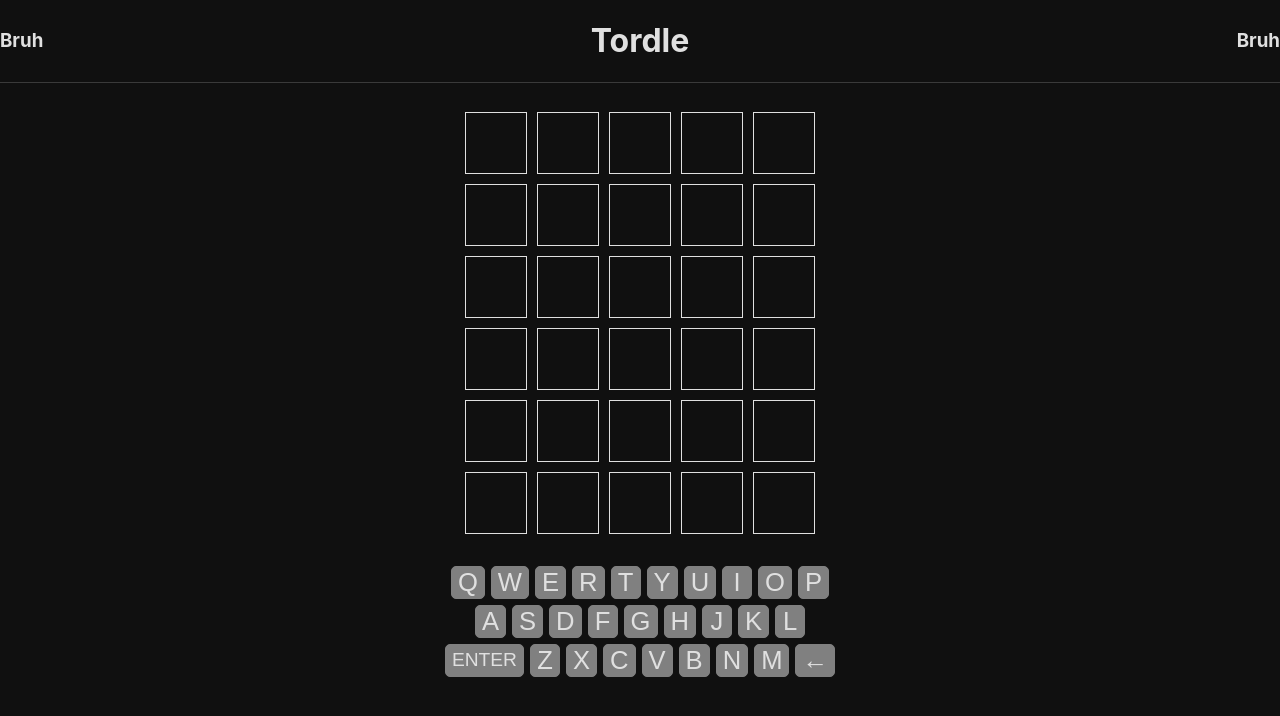
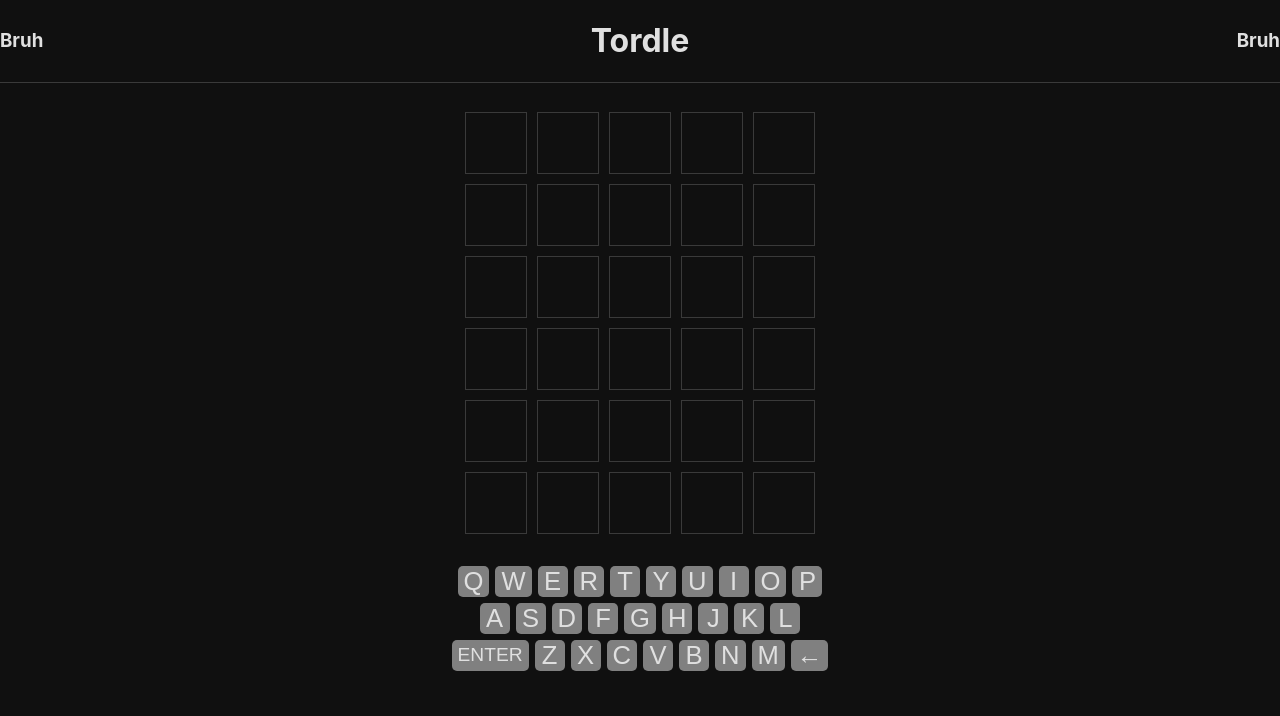
Before and after one commit to CDrury0/tordle, a React (Create React App) app: page / in a window 1280 px wide. Shown: the top 716 px of the page. Built offline with nearby package versions, Linux system fonts and the light colour scheme.

Commit message:
Track Letter State, Update Keyboard Buttons
- Also changed some styling

```diff
--- a/src/App.css
+++ b/src/App.css
@@ -47,21 +47,22 @@
 }
 
 .BoardCell {
-  border: thin solid #e0e0e0;
+  font-size: clamp(32px, 3vw, 40px);
+  border: thin solid #3a3a3a;
   width: clamp(60px, 6.5vh, 80px);
   height: clamp(60px, 6.5vh, 80px);
   margin: 5px;
 }
 
-.bgGreen {
-  background-color: #107010;
+button.bgGreen, .bgGreen {
+  background-color: #538d4e;
 }
 
-.bgYellow {
-  background-color: #909010;
+button.bgYellow, .bgYellow {
+  background-color: #b59f3b;
 }
 
-.bgGray {
+button.bgGray, .bgGray {
   background-color: #3a3a3a;
 }
 
@@ -71,8 +72,12 @@
   font-size: clamp(24px, 2vw, 38px);
   min-width: clamp(30px, 2vw, 45px);
   border-radius: 5px;
-  border: thin solid gray;
   color: #e0e0e0;
+  border: none;
+}
+
+.DisplayKey:active {
+  background-color: #707070;
 }
 
 .DisplayKey#Enter {
--- a/src/App.tsx
+++ b/src/App.tsx
@@ -5,13 +5,40 @@ import Board from './Components/Board';
 import DisplayKeyboard from './Components/DisplayKeyboard';
 
 const alphabet = "ABCDEFGHIJKLMNOPQRSTUVWXYZ";
-export const WordContext = createContext<string | undefined>(undefined);
+export const WordContext = createContext<string>("TESTY");
+export const LetterStatusContext = createContext<[string, string, string]>(["", "", ""]);
 
 function App() {
 	const [guesses, setGuesses] = useState<string[]>([""]);
-	const [word, setWord] = useState<string>("AABAA");
+	const [word, setWord] = useState<string>("TESTY");
 	const [wordLength, setWordLength] = useState<number>(5);
 	const [numGuesses, setNumGuesses] = useState<number>(6);
+	const [letterStatus, setLetterStatus] = useState<[string, string, string]>(["", "", ""]);
+
+	useEffect(() => {
+		if (guesses.length === 1) {
+			setLetterStatus(["", "", ""]);
+			return;
+		}
+		let included = "", correct = "", unused = "";
+		//although this length starts at 1, the relevant result will never be generated until an empty string is pushed; when length is 2, 1 guess has been submitted
+		const indexOfLastValidGuess = guesses.length - 2;
+		for (let i = 0; i < wordLength; i++){
+			if (guesses[indexOfLastValidGuess][i] === word[i]) {
+				correct += guesses[indexOfLastValidGuess][i];
+			}
+			else if (word.includes(guesses[indexOfLastValidGuess][i])) {
+				included += guesses[indexOfLastValidGuess][i];
+			}
+			else {
+				unused += guesses[indexOfLastValidGuess][i];
+			}
+		}
+		included = included.split("").filter((val) => !letterStatus[0].includes(val)).toString();
+		correct = correct.split("").filter((val) => !letterStatus[1].includes(val)).toString();
+		unused = unused.split("").filter((val) => !letterStatus[2].includes(val)).toString();
+		setLetterStatus([letterStatus[0] + included, letterStatus[1] + correct, letterStatus[2] + unused]);
+	}, [guesses.length]);
 
 	const modifyCurrentGuess = (predicate: (g: string) => boolean, action: (g: string) => string) => {
 		const temp = guesses.slice();
@@ -63,11 +90,13 @@ function App() {
 
 	return (
 		<div className="App">
+			<Heading />
 			<WordContext.Provider value={word}>
-            	<Heading />
 				<Board numGuesses={numGuesses} wordLength={wordLength} guesses={guesses} />
+			</WordContext.Provider>
+			<LetterStatusContext.Provider value={letterStatus}>
 				<DisplayKeyboard addLetterFunc={addLetterToGuess} removeLetterFunc={removeLetterFromGuess} submitFunc={submitGuess} />
-			</WordContext.Provider>
+			</LetterStatusContext.Provider>
         </div>
     );
 }
--- a/src/Components/BoardCell.tsx
+++ b/src/Components/BoardCell.tsx
@@ -1,4 +1,4 @@
-import { useContext, useEffect } from "react"
+import { useContext } from "react"
 import { WordContext } from "../App"
 
 interface BoardCellProps {
@@ -13,7 +13,7 @@ const BoardCell: React.FC<BoardCellProps> = ({ val, row, guesses }) => {
     const currentWord = useContext(WordContext)!;
     let classList = "BoardCell ";
     if (guesses?.length - 1 > row) {
-        classList += setCellBackground(currentWord, charHeld, val);
+        classList += getBackgroundClass(currentWord, charHeld, val);
     }
     return (
         <div className={classList}>
@@ -22,11 +22,11 @@ const BoardCell: React.FC<BoardCellProps> = ({ val, row, guesses }) => {
     );
 }
 
-const setCellBackground = (word: string, charHeld: string, col: number): string => {
+const getBackgroundClass = (word: string, charHeld: string, col: number): string => {
     if (word[col] === charHeld) {
         return "bgGreen";
     }
-    else if (word.includes(charHeld)) {
+    if (word.includes(charHeld)) {
         return "bgYellow";
     }
     return "bgGray";
--- a/src/Components/DisplayKey.tsx
+++ b/src/Components/DisplayKey.tsx
@@ -1,3 +1,5 @@
+import { LetterStatusContext } from "../App"
+import { useContext } from "react"
 
 interface DisplayKeyProps {
     id?: string
@@ -6,12 +8,27 @@ interface DisplayKeyProps {
     action: (() => void) | ((input: string) => void)
 }
 
-const DisplayKey: React.FC<DisplayKeyProps> = ({id, value, action }) => {
+const DisplayKey: React.FC<DisplayKeyProps> = ({ id, value, action }) => {
+    const letterStatus = useContext(LetterStatusContext);
+    const classList = "DisplayKey " + getBackgroundClass(value, letterStatus);
     return (
-        <button className="DisplayKey" id={id} onClick={() => action(value)}>
+        <button className={classList} id={id} onClick={() => action(value)}>
             {value}
         </button>
     );
 }
 
+const getBackgroundClass = (letter: string, letterStatus: [string, string, string]): string => {
+    if (letterStatus[1].includes(letter)) {
+        return "bgGreen";
+    }
+    if (letterStatus[0].includes(letter)) {
+        return "bgYellow";
+    }
+    if (letterStatus[2].includes(letter)) {
+        return "bgGray";
+    }
+    return "";
+}
+
 export default DisplayKey;
```
